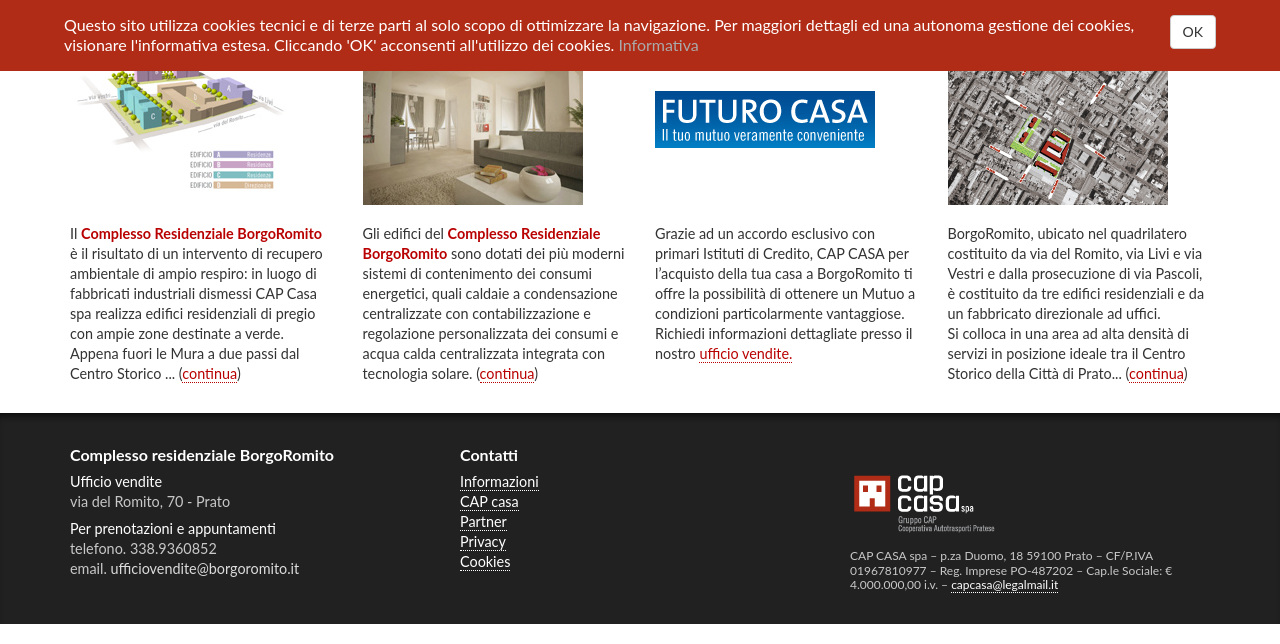
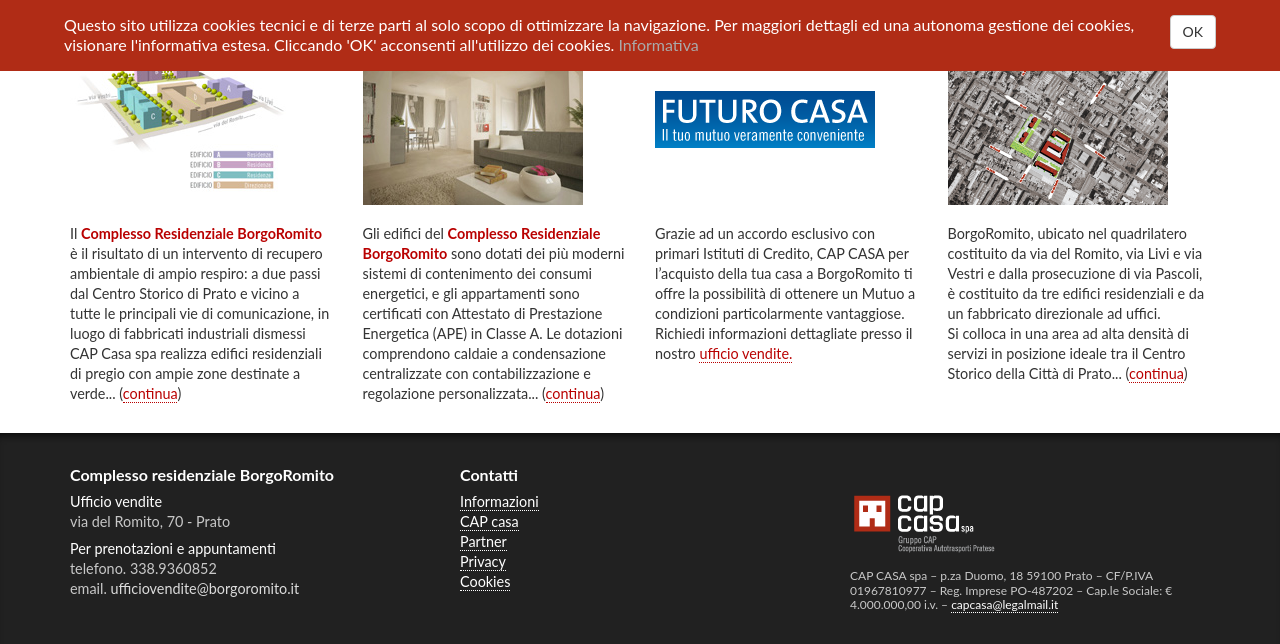
Before and after one commit to lucasguanci/borgoromito, a PHP site: page /borgo-romito-prato-appartamenti.php in a window 1280 px wide. Shown: the part 729-1373 px from the top of the page. Run offline with PHP 8.4, Linux system fonts and the light colour scheme; some libraries are stand-ins or nearby versions; some web fonts are replaced.

Commit message:
modifiche gennaio 2017

```diff
--- a/borgo-romito-prato-appartamenti.php
+++ b/borgo-romito-prato-appartamenti.php
@@ -29,12 +29,18 @@
             <img src="images/complesso-residenziale-borgo-romito-piano-volumetrico.png" alt="Piano volumetrico Complesso residenziale BorgoRomito, Prato" />
           </div>
           <p class="intro">
-            Gli edifici del <strong class="red">Complesso Residenziale BorgoRomito</strong> sono dotati dei più moderni sistemi di contenimento dei consumi energetici, quali caldaie a condensazione centralizzate con contabilizzazione e regolazione personalizzata dei consumi e acqua calda centralizzata integrata con tecnologia solare.<br>
-            L’elevato isolamento termoacustico garantito dagli infissi e dal rivestimento a cappotto delle pareti esterne, unito alle prestazioni degli impianti tecnici consentono un agevole ottenimento della Attestazione di Prestazione Energetica (APE) in Classe B.<br>
+            Gli edifici del <strong class="red">Complesso Residenziale BorgoRomito</strong> sono dotati dei più moderni sistemi di contenimento dei consumi energetici, e gli appartamenti sono certificati con Attestato di Prestazione Energetica (APE) in Classe A.
+          </p>
+          <p class="intro">
+            Le dotazioni comprendono caldaie a condensazione centralizzate con contabilizzazione e regolazione personalizzata dei consumi termici, acqua calda centralizzata integrata con tecnologia solare, infissi ad elevato isolamento termoacustico e rivestimento a cappotto delle pareti esterne.
+            Gli impianti elettrici sono predisposti per l'installazione di sistemi domotici.
+          </p>
+          <p class="intro">
             La suddivisione delle unità immobiliari residenziali in tagli differenziati viene incontro a qualsiasi esigenza dell’abitare contemporaneo: tutti gli appartamenti sono dotati di balconi o logge abitabili, accessori e predisposizioni qualificanti.
-            Ai piani interrati degli edifici sono disponibili cantine/ripostiglio e box auto.
           </p>
-          <p class="intro">Disponibili anche negozi e uffici.</p>
+          <p class="intro">
+            Ai piani interrati degli edifici sono disponibili cantine e box auto.
+          </p>
           <p class="intro-istruzioni" style="display:none">
             Per vedere gli appartamenti disponibili è possibile effettuare una <em>ricerca per edificio</em>, una <em>ricerca per tipologia</em> di appartamento (1 camera, 2 camere, etc) oppure una <em>ricerca diretta</em> inserendo l'identificativo dell'appartamento.
           </p>
--- a/borgo-romito-prato-contatti.php
+++ b/borgo-romito-prato-contatti.php
@@ -55,7 +55,6 @@
   </footer>
   <!-- /footer -->
   <!-- templates -->
-  <?php include_once 'inc/templates.php'; ?>
   <?php include_once 'inc/templates-appartamenti.php'; ?>
   <!-- /templates -->
   <!-- scripts -->
--- a/borgo-romito-prato-progetto.php
+++ b/borgo-romito-prato-progetto.php
@@ -28,13 +28,12 @@
             <img src="images/img-complesso-residenziale-borgo-romito-prato-progetto.jpg" alt="Complesso residenziale BorgoRomito, Prato" />
           </div>
           <p class="intro">
-            Il <strong class="red">Complesso Residenziale BorgoRomito</strong> è il risultato di un intervento di recupero ambientale di ampio respiro: in luogo di fabbricati industriali dismessi CAP Casa spa realizza edifici residenziali di pregio con ampie zone destinate a verde.
+            Il <strong class="red">Complesso Residenziale BorgoRomito</strong> è il risultato di un intervento di recupero ambientale di ampio respiro: a due passi dal Centro Storico di Prato e vicino a tutte le principali vie di comunicazione, in luogo di fabbricati industriali dismessi CAP Casa spa realizza edifici residenziali di pregio con ampie zone destinate a verde.
           </p>
           <p class="intro">
-            Appena fuori le Mura a due passi dal Centro Storico di Prato vicino a tutte le principali vie di comunicazione, in una zona ad alta densità di servizi.
+            La tua casa costruita in equilibrio fra vivibilità e tecnologia, nel rispetto delle risorse ambientali e dell'efficienza energetica: tutti gli appartamenti sono certificati con Attestato di Prestazione Energetica (APE) in Classe A.
           </p>
           <p class="intro">
-            La tua casa costruita in equilibrio fra vivibilità e tecnologia, nel rispetto delle risorse ambientali e del risparmio energetico.<br>
             Giardini e percorsi pedonali creano un ambiente accogliente e sereno con tante comodità.
           </p>
           <p class="intro">
--- a/inc/news.php
+++ b/inc/news.php
@@ -15,8 +15,7 @@
         <img src="images/news-complesso-residenziale-borgo-romito-progetto.jpg" />
       </a>
       <p class="cnt">
-        Il <strong class="red">Complesso Residenziale BorgoRomito</strong> è il risultato di un intervento di recupero ambientale di ampio respiro: in luogo di fabbricati industriali dismessi CAP Casa spa realizza edifici residenziali di pregio con ampie zone destinate a verde.<br>
-        Appena fuori le Mura a due passi dal Centro Storico ... (<a class="link" href="borgo-romito-prato-progetto.php">continua</a>)
+        Il <strong class="red">Complesso Residenziale BorgoRomito</strong> è il risultato di un intervento di recupero ambientale di ampio respiro: a due passi dal Centro Storico di Prato e vicino a tutte le principali vie di comunicazione, in luogo di fabbricati industriali dismessi CAP Casa spa realizza edifici residenziali di pregio con ampie zone destinate a verde... (<a class="link" href="borgo-romito-prato-progetto.php">continua</a>)
       </p>
     </div>
     <!-- col.1 -->
@@ -28,7 +27,8 @@
         <img src="images/news-complesso-residenziale-borgo-romito-appartamenti.jpg" />
       </a>
       <p class="cnt">
-        Gli edifici del <strong class="red">Complesso Residenziale BorgoRomito</strong> sono dotati dei più moderni sistemi di contenimento dei consumi energetici, quali caldaie a condensazione centralizzate con contabilizzazione e regolazione personalizzata dei consumi e acqua calda centralizzata integrata con tecnologia solare. (<a class="link" href="borgo-romito-prato-appartamenti.php">continua</a>)
+        Gli edifici del <strong class="red">Complesso Residenziale BorgoRomito</strong> sono dotati dei più moderni sistemi di contenimento dei consumi energetici, e gli appartamenti sono certificati con Attestato di Prestazione Energetica (APE) in Classe A.
+        Le dotazioni comprendono caldaie a condensazione centralizzate con contabilizzazione e regolazione personalizzata... (<a class="link" href="borgo-romito-prato-appartamenti.php">continua</a>)
       </p>
     </div>
     <!-- col.3 -->
@@ -39,7 +39,7 @@
       </a>
       <p class="cnt">
         Grazie ad un accordo esclusivo con primari Istituti di Credito, CAP CASA per l’acquisto della tua casa a BorgoRomito ti offre la possibilità di ottenere un Mutuo a condizioni particolarmente vantaggiose.<br>
-        Richiedi informazioni dettagliate presso il nostro <a href="http://borgoromito.local/borgo-romito-prato-ufficio-vendite.php"<strong class="red">ufficio vendite</strong>.</a>
+        Richiedi informazioni dettagliate presso il nostro <a href="borgo-romito-prato-ufficio-vendite.php"<strong class="red">ufficio vendite</strong>.</a>
       </p>
     </div>
     <!-- col.4 -->
```
Also changed, not shown: images/edificio-C-piano-2.png, images/edificio-C-piano-3.png, images/edificio-C-piano-4.png, images/edificio-C-piano-5.png, images/planimetria-ed-A-T13.png, images/planimetria-ed-C-T10.png, images/planimetria-ed-C-T11.png, js/appartamenti.js, 4 other files.
